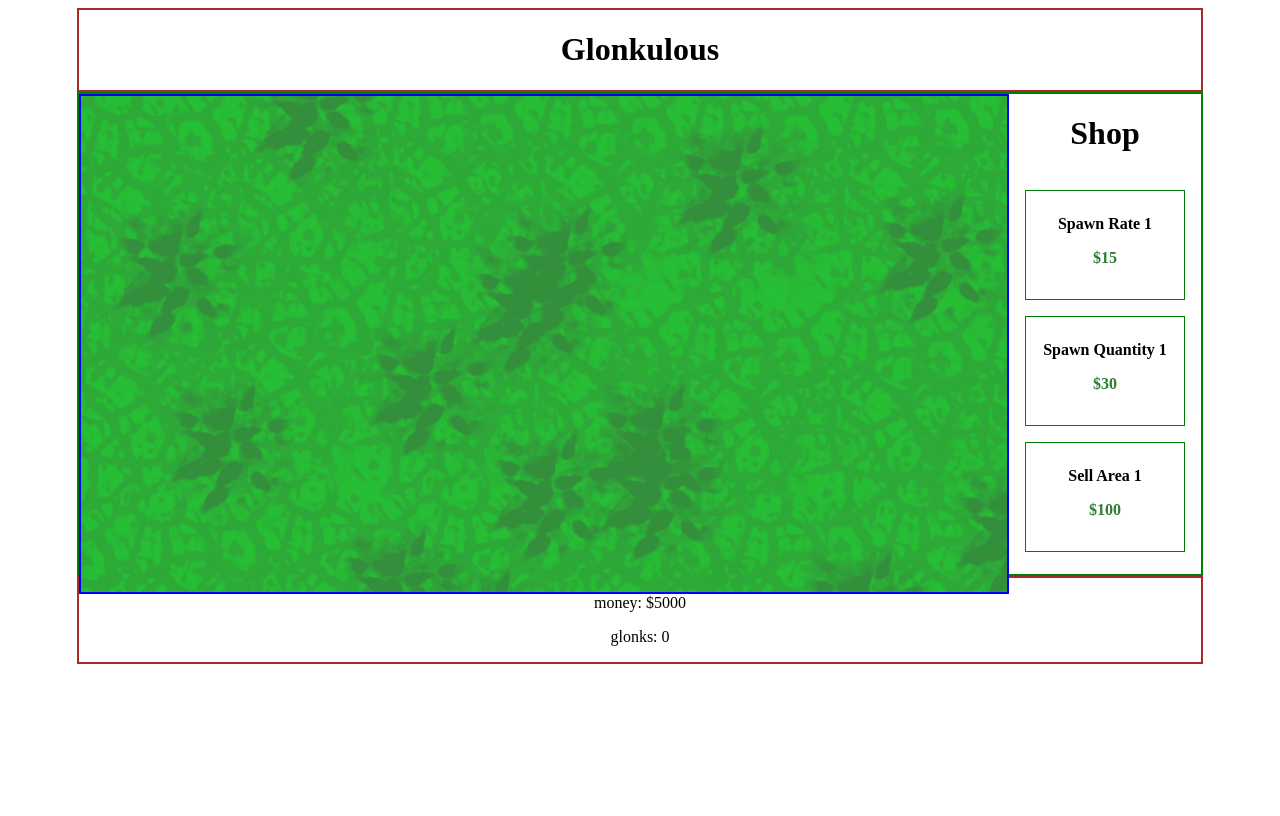
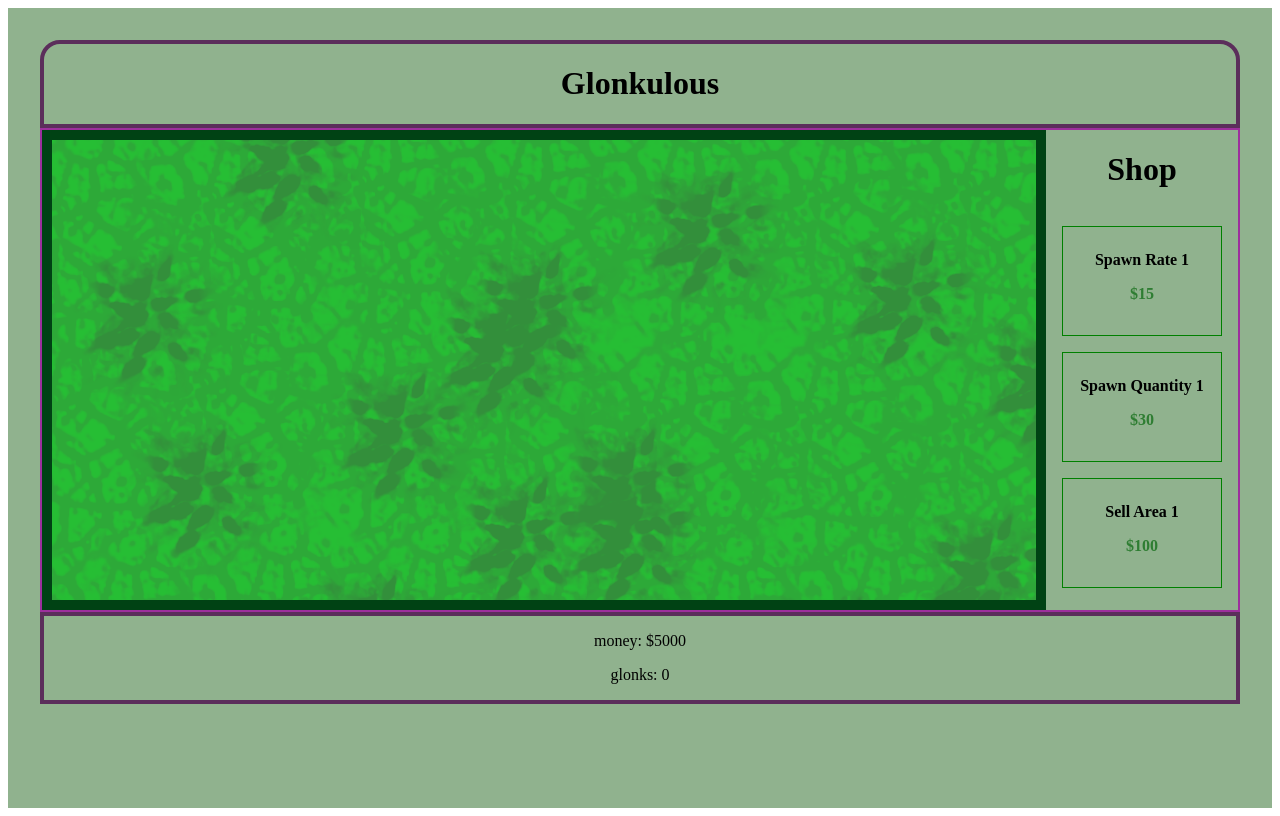
Before and after one commit to JosephHumphrey/CS-332-Final---Glonkulous, a React (Vite) app: page / in a window 1280 px wide. Built offline with nearby package versions, Linux system fonts and the light colour scheme.

Commit message:
Main css update

```diff
--- a/src/index.css
+++ b/src/index.css
@@ -50,8 +50,14 @@
   }
 } */
 
+:root {
+  --color-main: rgb(91, 46, 91);
+  --color-background: rgb(144, 178, 142);
+  --color-accent: rgb(157, 47, 157);
+  --color-accent-2: rgb(0, 66, 20);
+}
+
 #root {
-  width: 1126px;
   max-width: 100%;
   margin: 0 auto;
   text-align: center;
@@ -60,19 +66,23 @@
   display: flex;
   flex-direction: column;
   box-sizing: border-box;
+  background-color: var(--color-background);
+  padding: 2rem;
 }
 
 header {
-  border: 2px solid brown;
+  border: 4px solid var(--color-main);
+  border-top-left-radius: 20px;
+  border-top-right-radius: 20px;
   height: 5rem;
 }
 
 footer {
-  border: 2px solid brown;
+  border: 4px solid var(--color-main);
 }
 
 .midscreen {
-  border: 2px solid green;
+  border: 2px solid var(--color-accent);
   display: flex;
   justify-content: flex-end;
   height: 30rem;
@@ -80,10 +90,10 @@ footer {
 }
 
 .field {
-  border: 2px solid blue;
+  border: 10px solid var(--color-accent-2);
   box-sizing: border-box;
   width: 100%;
-  height: 500px;
+  height: 100%;
   position: relative;
   overflow: hidden;
   background-image: url("/FieldBG.png");
```
